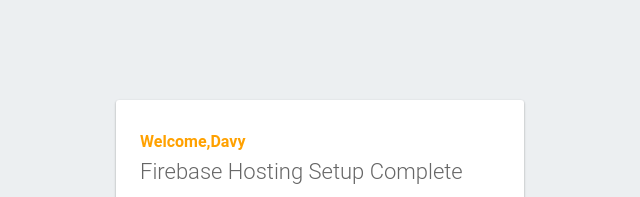
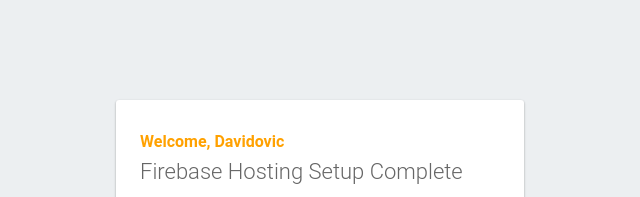
Before and after one commit to devi99/lareshasworked, a website: page public/index.html in a window 1280 px wide. Shown: the top 197 px of the page, 320-960 px from the left. Drawn offline with Linux system fonts and the light colour scheme; some packages are replaced by stand-ins of ours.

Commit message:
firebase install

```diff
--- /dev/null
+++ b/package.json
@@ -0,0 +1,5 @@
+{
+  "dependencies": {
+    "firebase": "^9.6.1"
+  }
+}
--- a/public/index.html
+++ b/public/index.html
@@ -40,7 +40,7 @@
   </head>
   <body>
     <div id="message">
-      <h2>Welcome,Davy</h2>
+      <h2>Welcome, Davidovic</h2>
       <h1>Firebase Hosting Setup Complete</h1>
       <p>You're seeing this because you've successfully setup Firebase Hosting. Now it's time to go build something extraordinary!</p>
       <a target="_blank" href="https://firebase.google.com/docs/hosting/">Open Hosting Documentation</a>
```
Also changed, not shown: 1 other file.
